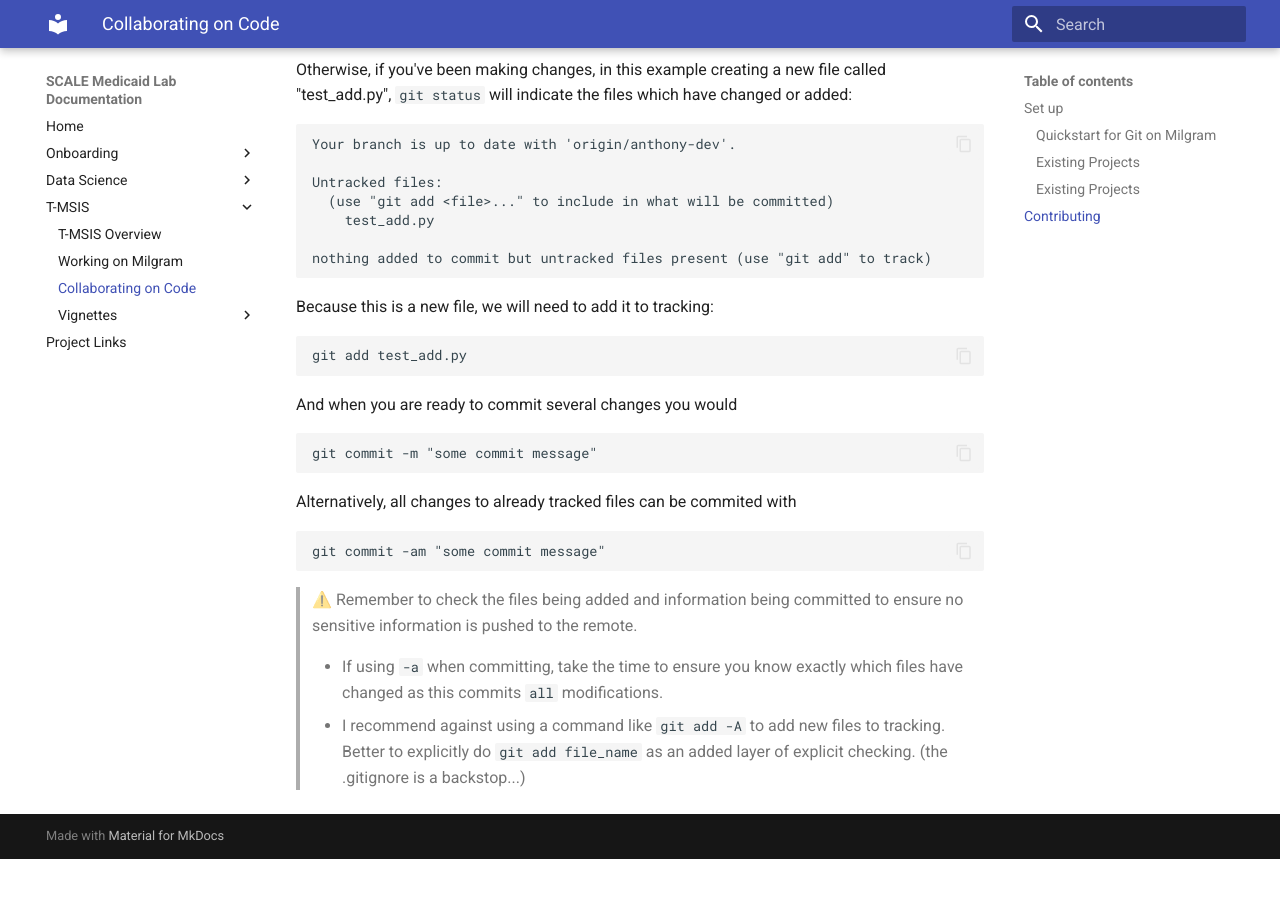
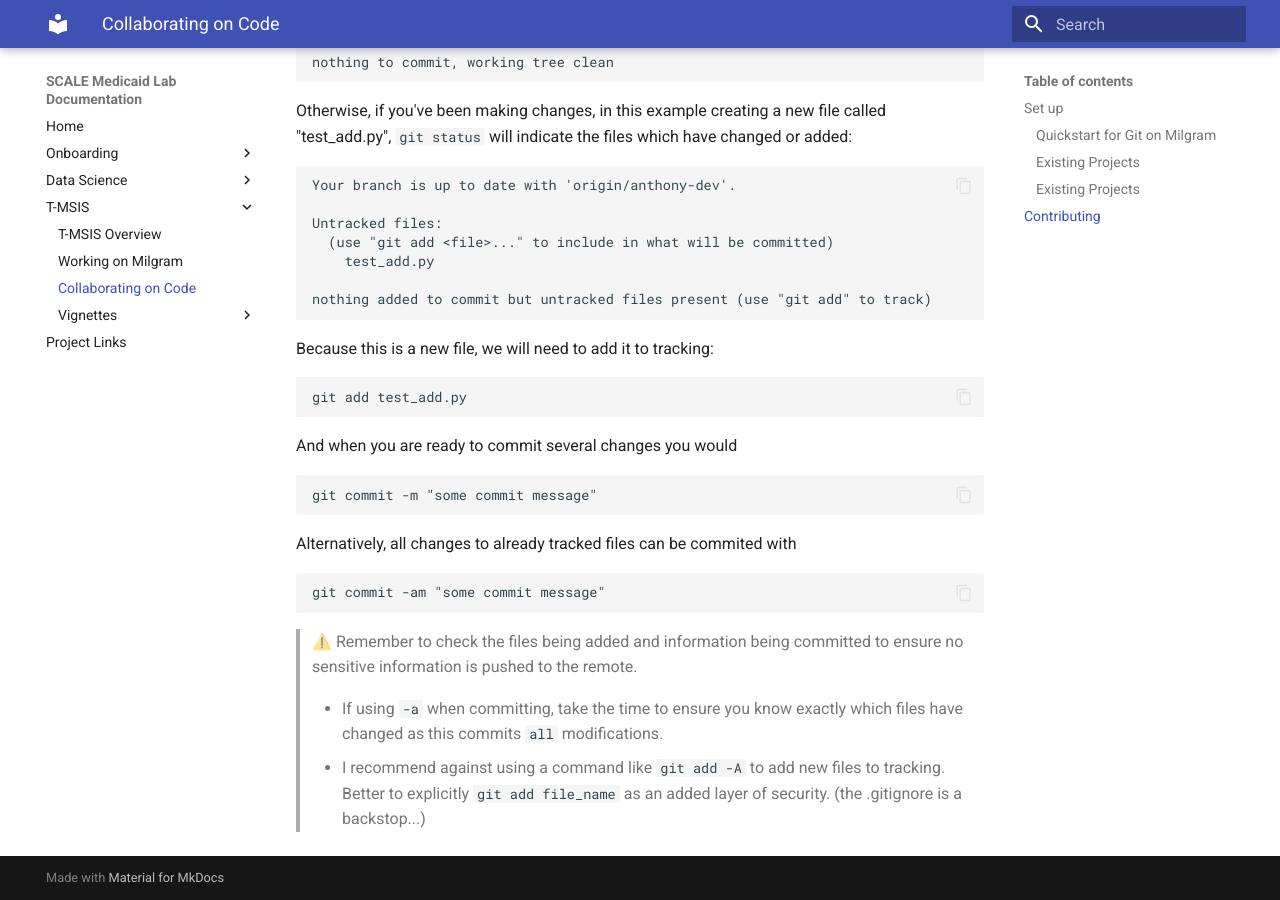
Before and after one commit to Yale-Medicaid/Documentation, an MkDocs documentation site: the page built from docs/tmsis/tmsis_code_collab.md, in a window 1280 px wide and 900 px high, scrolled down 2903 px. Built offline with MkDocs 1.6.1 and Material for MkDocs 9.7.7, drawn with Linux system fonts in a browser that asks for light colours; before the commit the page ends 3762 px from its top, so only the background shows below that.

```diff
--- a/docs/tmsis/tmsis_code_collab.md
+++ b/docs/tmsis/tmsis_code_collab.md
@@ -31,6 +31,7 @@ cat ~/.ssh/id_rsa.pub
 which will show a very long string beginning with something like `ssh-rsa `. Copy the entire outut (including the ssh-ra part).
 
 <span style="color:#4781BE">**Add SSH Key to GitHub**</span>
+
 Now you need to add that public key to your GitHub Account: [instructions are provided by GitHUb](https://docs.github.com/en/authentication/connecting-to-github-with-ssh/adding-a-new-ssh-key-to-your-github-account#adding-a-new-ssh-key-to-your-account).
 
 1. Click on your account icon
@@ -130,4 +131,4 @@ git commit -am "some commit message"
 > ⚠️ Remember to check the files being added and information being committed to ensure no sensitive information is pushed to the remote.
 >
 > - If using `-a` when committing, take the time to ensure you know exactly which files have changed as this commits `all` modifications.
-> - I recommend against using a command like `git add -A` to add new files to tracking. Better to explicitly do `git add file_name` as an added layer of explicit checking. (the .gitignore is a backstop...)
+> - I recommend against using a command like `git add -A` to add new files to tracking. Better to explicitly `git add file_name` as an added layer of security. (the .gitignore is a backstop...)
```
Also changed, not shown: docs/onboarding/new_member_onboarding.md (+2 -2 lines).
